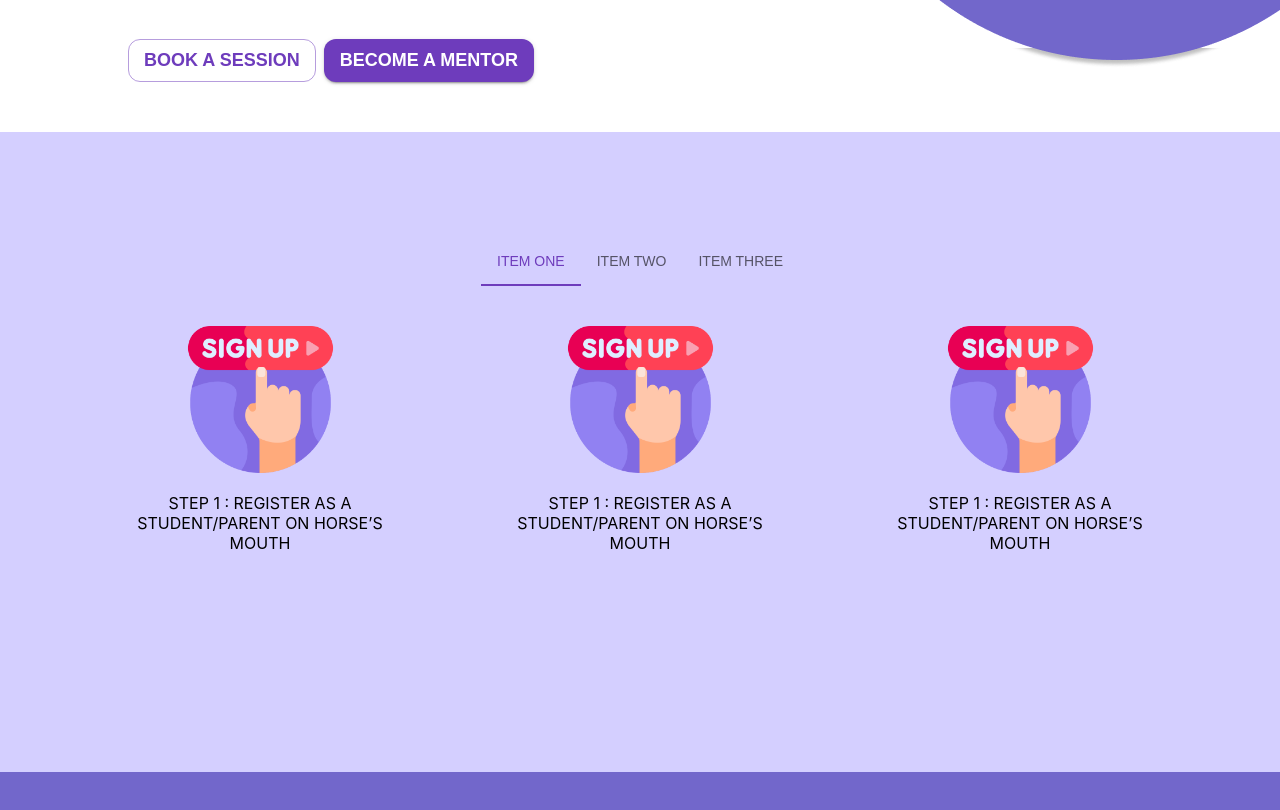
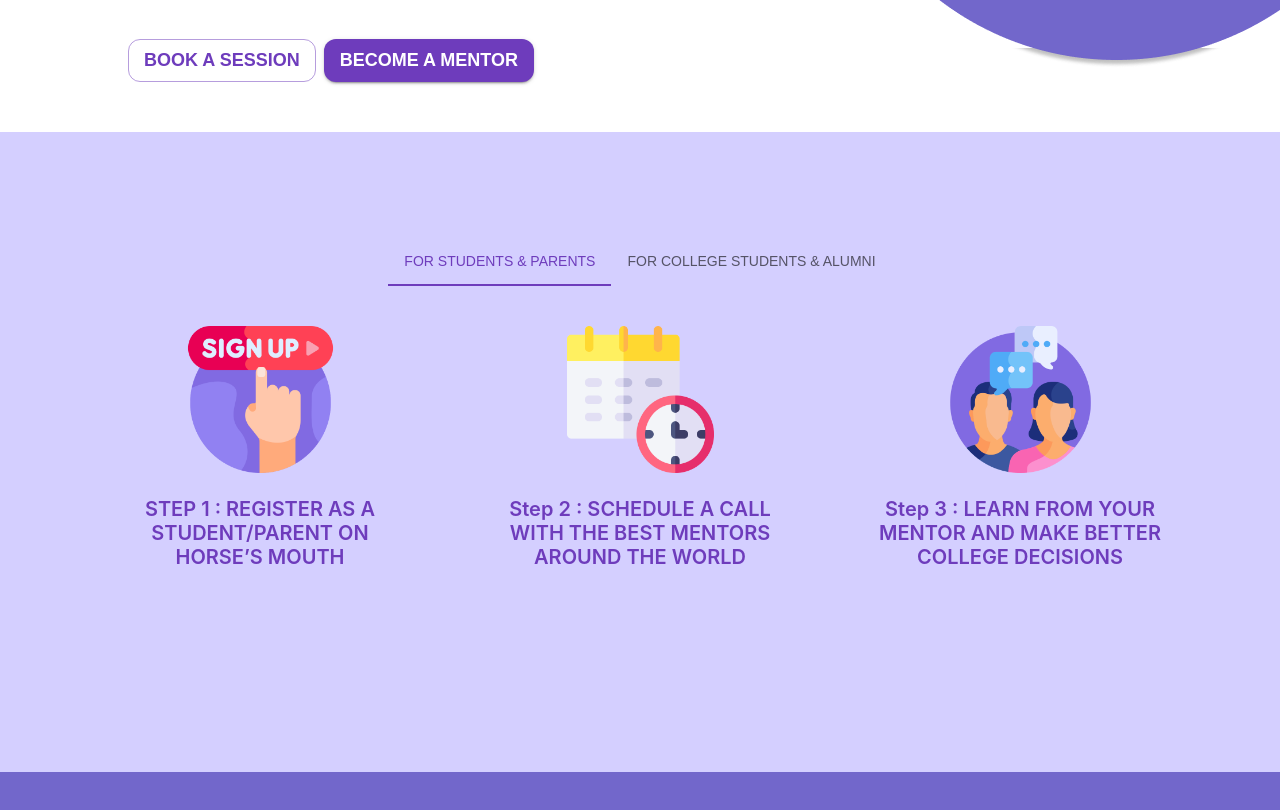
Before and after one commit to dipanshuhappy/hourse-mouth-landing-page, a React (Create React App) app: page / in a window 1280 px wide. Shown: the part 660-1470 px from the top of the page. Built offline with nearby package versions, Linux system fonts and the light colour scheme.

Commit message:
tab session

```diff
--- a/src/App.tsx
+++ b/src/App.tsx
@@ -3,7 +3,7 @@ import createTheme from '@mui/material/styles/createTheme';
 import React from 'react';
 import './App.css';
 import BookingSession from './screens/BookingSession';
-import TabSession from './components/TabSession';
+import TabSession from './screens/TabSession';
 import TopBar from './screens/TopBar';
 import TopMentors from './components/TopMentors';
 import hourseMouthInfo  from "./assets/hourse_mouth_info.png"
--- a/src/components/InfoCard.tsx
+++ b/src/components/InfoCard.tsx
@@ -1,23 +1,12 @@
 import { width } from '@mui/system';
 import React from 'react';
-interface InfoCardInterface{
-    src:string,
-    text:string
-}
+import { InfoCardInterface } from '../models/InfoCardInterface';
+import styles from "../styles/InfoCard.module.css"
 function InfoCard({src,text}:InfoCardInterface) {
     return (
-        <div style={{
-            width:"300px",
-            height:"300px",
-            margin:"40px"
-        }}>
-            <img style={
-                {
-                    width:"147px",
-                    height:"147px"
-                }
-            } src={src}/>
-            <p>{text}</p>
+        <div className={styles.root}>
+            <img width="147px" height="147px" src={src}/>
+            <p className={styles.text}>{text}</p>
         </div>
     );
 }
--- a/src/components/InfoForMentors.tsx
+++ b/src/components/InfoForMentors.tsx
@@ -1,13 +1,19 @@
+import { Box } from '@mui/material';
 import React from 'react';
-interface InfoCardInterface{
-    src:string,
-    text:string
-}
+import InfoCard from './InfoCard';
+import signUpImage from "../assets/sign_up.png"
+import calender from "../assets/calender.png"
+import piggyBank from "../assets/piggy_bank.png"
 function InfoForMentors() {
     return (
-        <div>
-
-        </div>
+        <Box sx={{
+            display:"flex",
+            justifyContent:"center"
+        }}>
+            <InfoCard src={signUpImage} text="Step 1 : REGISTER AS A MENTOR on Horse’s Mouth"/>
+            <InfoCard src={calender} text="Step 2 :  Upload your schdeule with 24 hr flexible slot timings"/>
+            <InfoCard src={piggyBank} text="Step 3 : Talk to students and earn money !"/>
+        </Box>
     );
 }
 
--- a/src/components/InfoForStudent.tsx
+++ b/src/components/InfoForStudent.tsx
@@ -2,7 +2,8 @@ import { Box } from '@mui/material';
 import React from 'react';
 import InfoCard from './InfoCard';
 import signUpImage from "../assets/sign_up.png"
-interface InfoCardInterface{}
+import calender from "../assets/calender.png"
+import chatBubble from "../assets/chat_bubble_over_head.png"
 function InfoForStudent() {
     return (
         <Box sx={{
@@ -10,8 +11,8 @@ function InfoForStudent() {
             justifyContent:"center"
         }}>
             <InfoCard src={signUpImage} text="STEP 1 : REGISTER AS A STUDENT/PARENT ON HORSE’S MOUTH"/>
-            <InfoCard src={signUpImage} text="STEP 1 : REGISTER AS A STUDENT/PARENT ON HORSE’S MOUTH"/>
-            <InfoCard src={signUpImage} text="STEP 1 : REGISTER AS A STUDENT/PARENT ON HORSE’S MOUTH"/>
+            <InfoCard src={calender} text="Step 2 : SCHEDULE A CALL WITH THE BEST MENTORS AROUND THE WORLD"/>
+            <InfoCard src={chatBubble} text="Step 3 : LEARN FROM YOUR MENTOR AND MAKE BETTER COLLEGE DECISIONS"/>
         </Box>
     );
 }
--- a/src/components/TabSession.tsx
+++ /dev/null
@@ -1,44 +0,0 @@
-import { Box, Tab, Tabs } from '@mui/material';
-import React, { useState } from 'react';
-import InfoForMentors from './InfoForMentors';
-import InfoForStudent from './InfoForStudent';
-import TabPanel from './TabPanel';
-
-function TabSession() {
-    const [value,setValue]=useState(0)
-    const toggleValue=(event: React.SyntheticEvent, newValue: number)=>{
-        console.log({newValue})
-        setValue(newValue)
-    }
-    return (
-        <Box style={{
-          minHeight: "80vh",
-    backgroundColor:" rgb(212, 207, 255)",
-    display: "flex",
-    flexDirection: "column",
-    justifyContent: "center",
-    alignItems: "center"
-        }}>
-        <Tabs value={value} onChange={toggleValue} centered>
-            <Tab label="Item One" />
-            <Tab label="Item Two" />
-            <Tab label="Item Three" />
-        </Tabs>
-        <TabPanel value={value} index={0}>
-          <InfoForStudent/>
-      </TabPanel>
-      <TabPanel value={value} index={0}>
-          <InfoForMentors/>
-      </TabPanel>
-      {/* <TabPanel value={value} index={1}>
-        Item Two
-      </TabPanel>
-      <TabPanel value={value} index={2}>
-        Item Three
-      </TabPanel> */}
-        </Box>
-
-    );
-}
-
-export default TabSession;
--- /dev/null
+++ b/src/models/InfoCardInterface.ts
@@ -0,0 +1,4 @@
+export interface InfoCardInterface{
+    src:string,
+    text:string
+}
--- /dev/null
+++ b/src/screens/TabSession.tsx
@@ -0,0 +1,29 @@
+import { Box, Tab, Tabs } from '@mui/material';
+import React, { useState } from 'react';
+import InfoForMentors from '../components/InfoForMentors';
+import InfoForStudent from '../components/InfoForStudent';
+import TabPanel from '../components/TabPanel';
+import styles from "../styles/TabSession.module.css"
+function TabSession() {
+    const [value, setValue] = useState(0)
+    const toggleValue = (event: React.SyntheticEvent, newValue: number) => {
+        console.log({ newValue })
+        setValue(newValue)
+    }
+    return (
+        <Box className={styles.root}>
+            <Tabs value={value} onChange={toggleValue} centered>
+                <Tab label="For students & PARENTS" />
+                <Tab label="For COLLEGE STUDENTS & ALUMNI" />
+            </Tabs>
+            <TabPanel value={value} index={0}>
+                <InfoForStudent />
+            </TabPanel>
+            <TabPanel value={value} index={1}>
+                <InfoForMentors />
+            </TabPanel>
+        </Box>
+    );
+}
+
+export default TabSession;
--- /dev/null
+++ b/src/styles/InfoCard.module.css
@@ -0,0 +1,10 @@
+.root{
+    width: 300px;
+    height: 300px;
+    margin: 40px;
+}
+.text{
+    color: #6E3CBC;
+    font-weight: 600;
+    font-size: 20px;
+}
--- /dev/null
+++ b/src/styles/TabSession.module.css
@@ -0,0 +1,8 @@
+.root{
+    min-height: 80vh;
+    background-color: rgb(212, 207, 255);
+    display: flex;
+    flex-direction: column;
+    justify-content: center;
+    align-items: center;
+}
```
